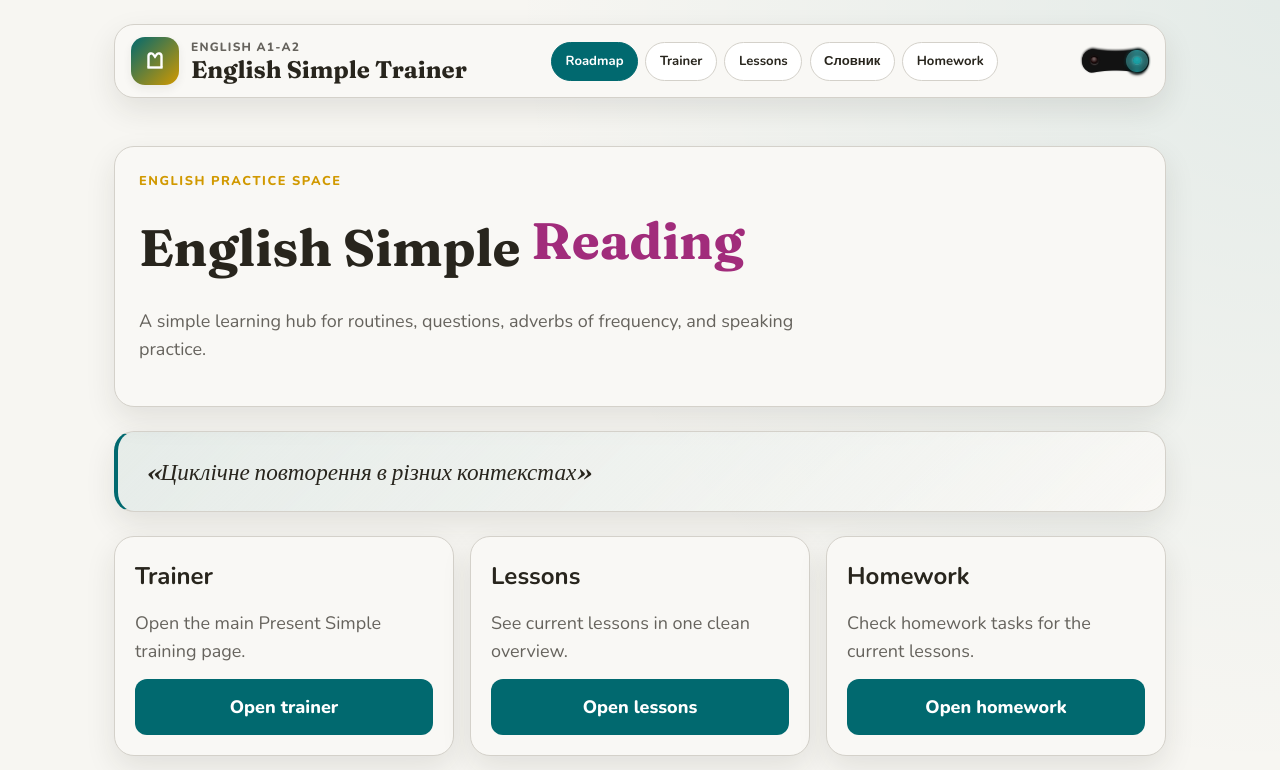
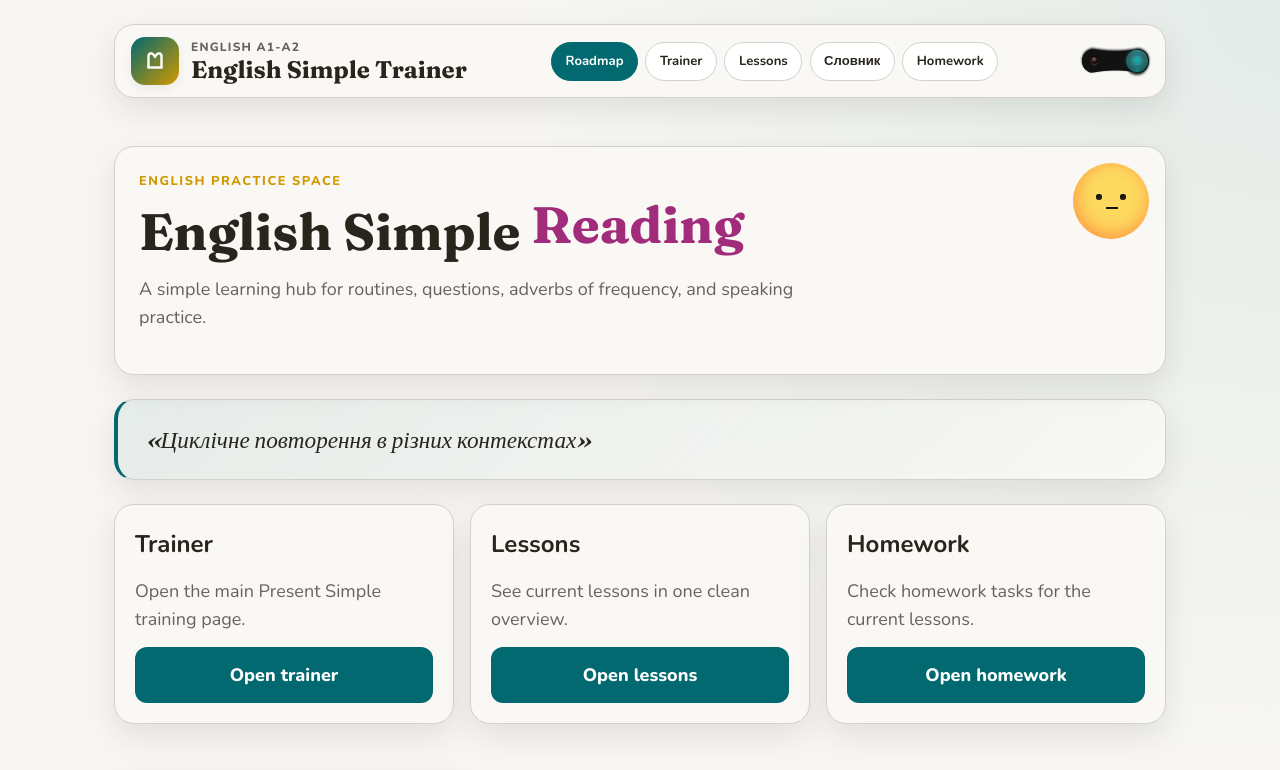
Before and after one commit to NatalinaMatioshko/english-simple-trainer, a React (Vite) app: page / in a window 1280 px wide. Shown: the top 770 px of the page. Built offline with nearby package versions, Linux system fonts and the light colour scheme.

Commit message:
feat(ui): add desktop face-button to Home hero

```diff
--- /dev/null
+++ b/src/components/FaceButton.tsx
@@ -0,0 +1,62 @@
+import { useRef, useState, type CSSProperties, type MouseEvent } from "react";
+import "../styles/faceButton.css";
+
+type Offset = { x: number; y: number };
+
+const idle: Offset = { x: 0, y: 0 };
+
+/** Desktop-only playful face — mouse-follow adapted from the CodePen (no GSAP). */
+export function FaceButton() {
+  const rootRef = useRef<HTMLDivElement>(null);
+  const [face, setFace] = useState<Offset>(idle);
+  const [eyes, setEyes] = useState<Offset>(idle);
+  const [hover, setHover] = useState(false);
+
+  const onMove = (e: MouseEvent<HTMLButtonElement>) => {
+    const root = rootRef.current;
+    if (!root) return;
+
+    const rect = root.getBoundingClientRect();
+    const mouseX = e.clientX - rect.left;
+    const mouseY = e.clientY - rect.top;
+    const nx = (mouseX - rect.width / 2) / rect.width;
+    const ny = (mouseY - rect.height / 2) / rect.width;
+
+    setFace({ x: nx * 50, y: ny * 50 });
+    setEyes({ x: nx * 25, y: ny * 25 });
+  };
+
+  const onLeave = () => {
+    setHover(false);
+    setFace(idle);
+    setEyes(idle);
+  };
+
+  const faceStyle = {
+    "--face-x": `${face.x}px`,
+    "--face-y": `${face.y}px`,
+    "--face-scale": hover ? 0.975 : 1,
+    "--eyes-x": `${eyes.x}px`,
+    "--eyes-y": `${eyes.y}px`,
+  } as CSSProperties;
+
+  return (
+    <div ref={rootRef} className="face-btn" aria-hidden="true">
+      <button
+        type="button"
+        className="face-btn__button"
+        tabIndex={-1}
+        style={faceStyle}
+        onMouseEnter={() => setHover(true)}
+        onMouseMove={onMove}
+        onMouseLeave={onLeave}
+      >
+        <span className="face-btn__face">
+          <span className="face-btn__eye face-btn__eye--left" />
+          <span className="face-btn__eye face-btn__eye--right" />
+          <span className="face-btn__mouth" />
+        </span>
+      </button>
+    </div>
+  );
+}
--- a/src/pages/Home.tsx
+++ b/src/pages/Home.tsx
@@ -3,6 +3,7 @@ import "../styles/pages.css";
 import RoadmapSection from "../components/RoadmapSection";
 import CoveredTopicsRoadmap from "../components/CoveredTopicsRoadmap";
 import { RotatingWord, type RotatingWordItem } from "../components/RotatingWord";
+import { FaceButton } from "../components/FaceButton";
 import "../styles/roadmap.css";
 
 const heroRotateWords: RotatingWordItem[] = [
@@ -38,6 +39,7 @@ export default function Home() {
   return (
     <div className="page-shell">
       <header className="page-hero panel hero-home">
+        <div className="hero-home__copy">
           <p className="page-kicker">English practice space</p>
 
           <h1 className="home-hero-title">
@@ -48,6 +50,8 @@ export default function Home() {
             A simple learning hub for routines, questions, adverbs of frequency,
             and speaking practice.
           </p>
+        </div>
+        <FaceButton />
       </header>
 
       <blockquote className="home-quote panel">
--- /dev/null
+++ b/src/styles/faceButton.css
@@ -0,0 +1,122 @@
+/* Desktop-only face button — adapted from CodePen (SCSS → CSS, no GSAP) */
+
+.face-btn {
+  display: none;
+}
+
+@media (min-width: 901px) {
+  .face-btn {
+    display: flex;
+    align-items: center;
+    justify-content: center;
+    width: 4.75rem;
+    height: 4.75rem;
+    flex-shrink: 0;
+  }
+}
+
+.face-btn__button {
+  position: relative;
+  display: inline-block;
+  width: 4.75rem;
+  height: 4.75rem;
+  padding: 0;
+  border: 0;
+  border-radius: 50%;
+  cursor: pointer;
+  outline: none;
+  vertical-align: middle;
+  background: #fdda5f;
+  box-shadow: inset 2px -4px 18px #fd9744;
+  transform: translate(var(--face-x, 0), var(--face-y, 0))
+    scale(var(--face-scale, 1));
+  transition: transform 0.3s cubic-bezier(0.19, 1, 0.22, 1);
+}
+
+.face-btn__face {
+  position: relative;
+  display: block;
+  width: 30px;
+  height: 15px;
+  margin: auto;
+  transform: translate(var(--eyes-x, 0), var(--eyes-y, 0));
+  transition: transform 0.3s cubic-bezier(0.19, 1, 0.22, 1);
+}
+
+.face-btn__eye {
+  position: absolute;
+  top: 0;
+  height: 0.375rem;
+  width: 0.375rem;
+  background: #2a2927;
+  border-radius: 50%;
+  box-shadow: inset 1px 2px 4px #121110;
+  animation: face-btn-blink 3200ms linear infinite;
+  transition:
+    height 0.2s ease,
+    width 0.2s ease,
+    box-shadow 0.2s ease;
+}
+
+.face-btn__eye--left {
+  left: 0;
+}
+
+.face-btn__eye--right {
+  left: 1.5rem;
+}
+
+.face-btn__mouth {
+  position: absolute;
+  top: 0.85rem;
+  left: 0.6rem;
+  width: 0.75rem;
+  height: 0.1rem;
+  background: #2a2927;
+  border-radius: 0;
+  box-shadow: inset 1px 2px 4px #121110;
+  transition:
+    left 0.2s ease,
+    width 0.2s ease,
+    height 0.2s ease,
+    border-radius 0.2s ease;
+}
+
+.face-btn__button:hover .face-btn__mouth,
+.face-btn__button:active .face-btn__mouth {
+  left: 0.75rem;
+  width: 0.4rem;
+  height: 0.3rem;
+  border-radius: 1rem 1rem 0.125rem 0.125rem;
+}
+
+.face-btn__button:hover .face-btn__eye,
+.face-btn__button:active .face-btn__eye {
+  height: 0.28rem;
+  width: 0.28rem;
+  box-shadow: 0 0 0 0.2rem #fff;
+}
+
+@keyframes face-btn-blink {
+  0%,
+  30%,
+  36%,
+  100% {
+    transform: scale(1);
+  }
+  32%,
+  34% {
+    transform: scale(1, 0);
+  }
+}
+
+@media (prefers-reduced-motion: reduce) {
+  .face-btn__eye {
+    animation: none;
+  }
+
+  .face-btn__button,
+  .face-btn__face {
+    transition: none;
+  }
+}
--- a/src/styles/pages.css
+++ b/src/styles/pages.css
@@ -8,6 +8,35 @@
 
 .page-hero {
   padding: 1.5rem;
+}
+
+.hero-home {
+  position: relative;
+  display: flex;
+  align-items: flex-start;
+  justify-content: space-between;
+  gap: 1rem;
+}
+
+.hero-home__copy {
+  min-width: 0;
+  flex: 1;
+}
+
+@media (min-width: 901px) {
+  .hero-home {
+    padding-right: 1.25rem;
+  }
+
+  .hero-home .face-btn {
+    position: absolute;
+    top: 1rem;
+    right: 1rem;
+  }
+
+  .hero-home__copy {
+    padding-right: 5.5rem;
+  }
 }
 
 .page-kicker {
```
Lines whose indentation alone changed are shown as unchanged.
